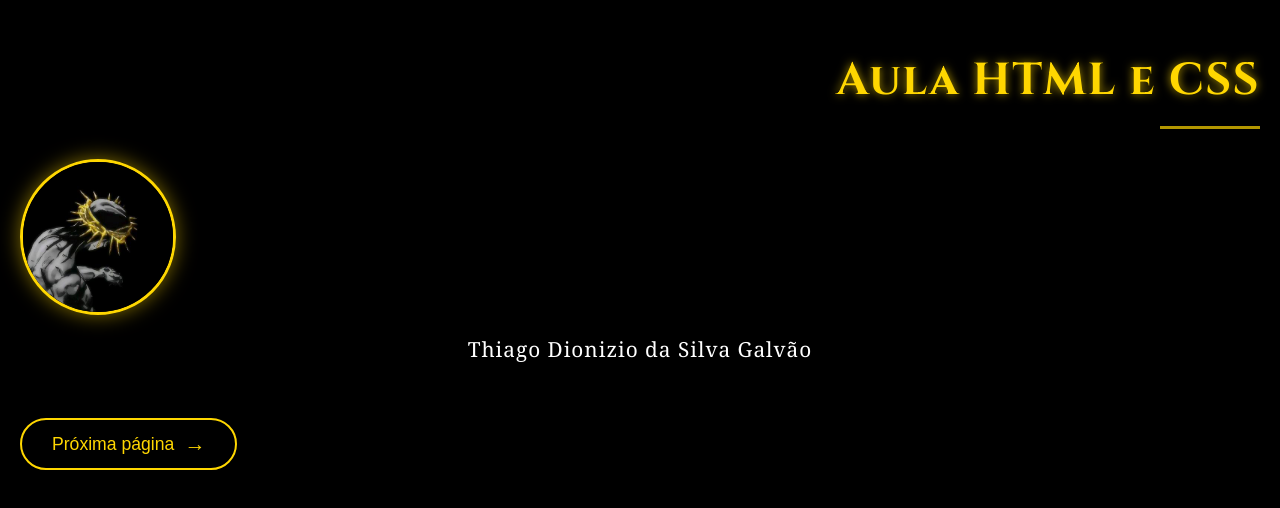
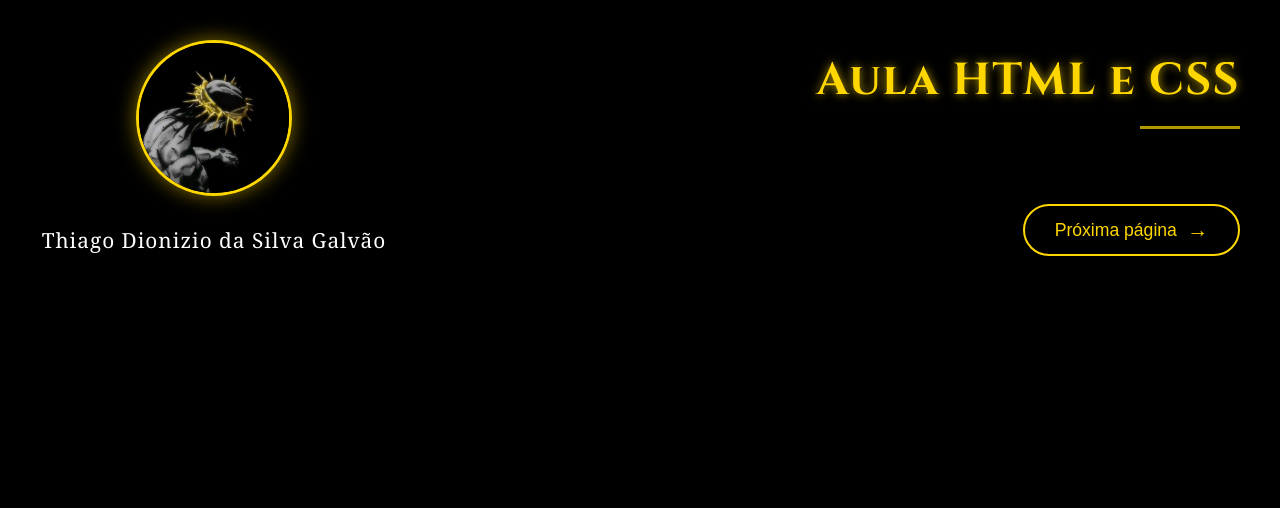
Before and after one commit to ThiDionizio/retomada, a plain HTML site: page index.html in a window 1280 px wide. Drawn offline with Linux system fonts and the light colour scheme.

Commit message:
Update index.html

```diff
--- a/index.html
+++ b/index.html
@@ -1,17 +1,23 @@
-<html>
 <!DOCTYPE html>
 <html lang="en">
 <head>
     <meta charset="UTF-8">
     <meta name="viewport" content="width=device-width, initial-scale=1.0">
-    <title>Meu site</title>
+    <title>Document</title>
+    <link href="https://fonts.googleapis.com/css2?family=Cinzel:wght@400;700&display=swap" rel="stylesheet">
     <link rel="stylesheet" href="style.css">
-    <link href="https://fonts.googleapis.com/css2?family=Cinzel:wght@400;700&display=swap" rel="stylesheet">
 </head>
 <body>
-<h1>Aula HTML e CSS</h1>
-    <img src="foto.jpeg" alt="avatar" width="150" height="150">
-    <p>Thiago Dionizio da Silva Galvão</p>
-<button><a href="aulaborzuk.html">Próxima página</a></button>
+    <div class="container">
+        <div class="left-section">
+            <img src="foto.jpeg" alt="avatar" width="150" height="150">
+            <p>Thiago Dionizio da Silva Galvão</p>
+        </div>
+
+        <div class="right-section">
+            <h1>Aula HTML e CSS</h1>
+            <button><a href="aulaborzuk.html">Próxima página</a></button>
+        </div>
+    </div>
 </body>
 </html>
```
